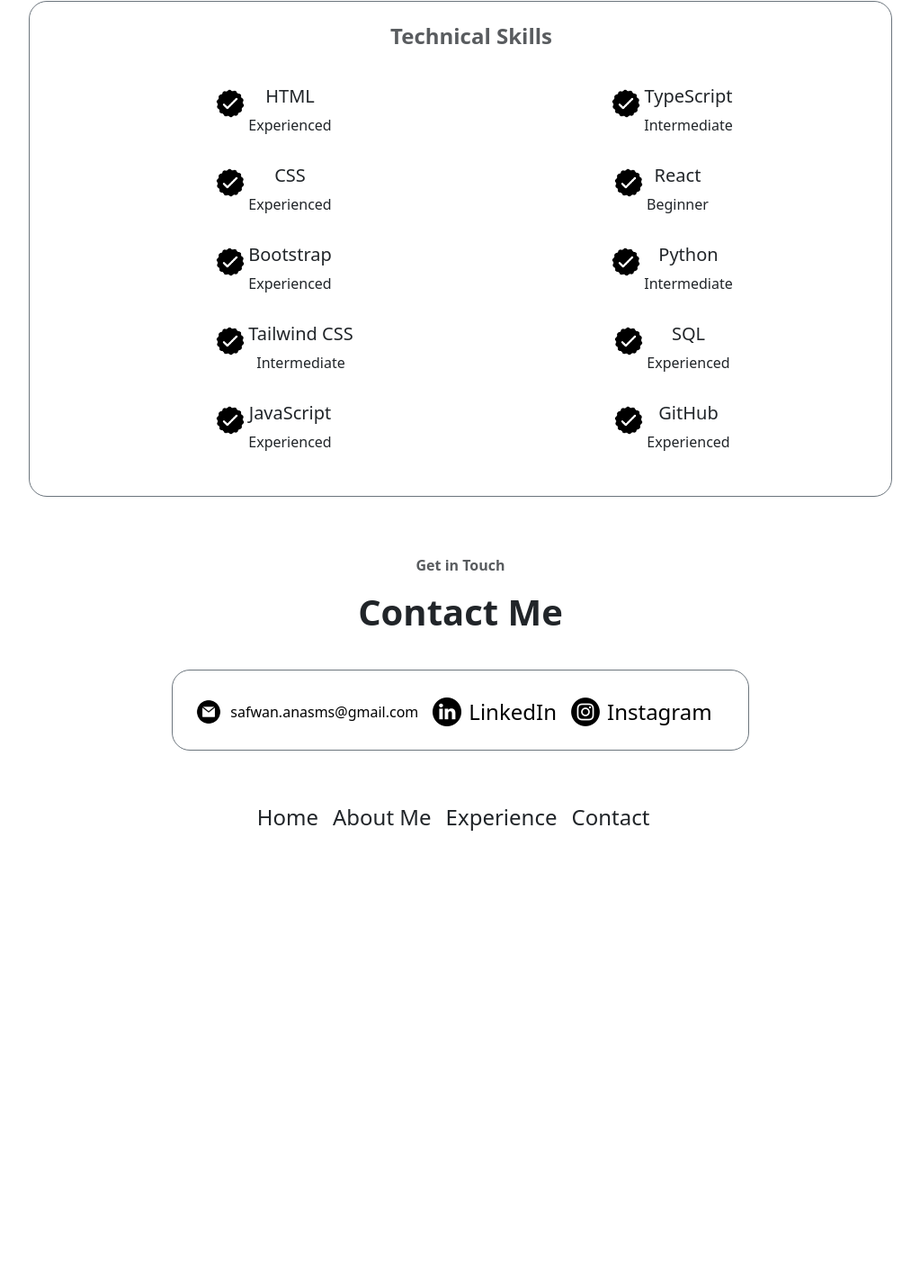
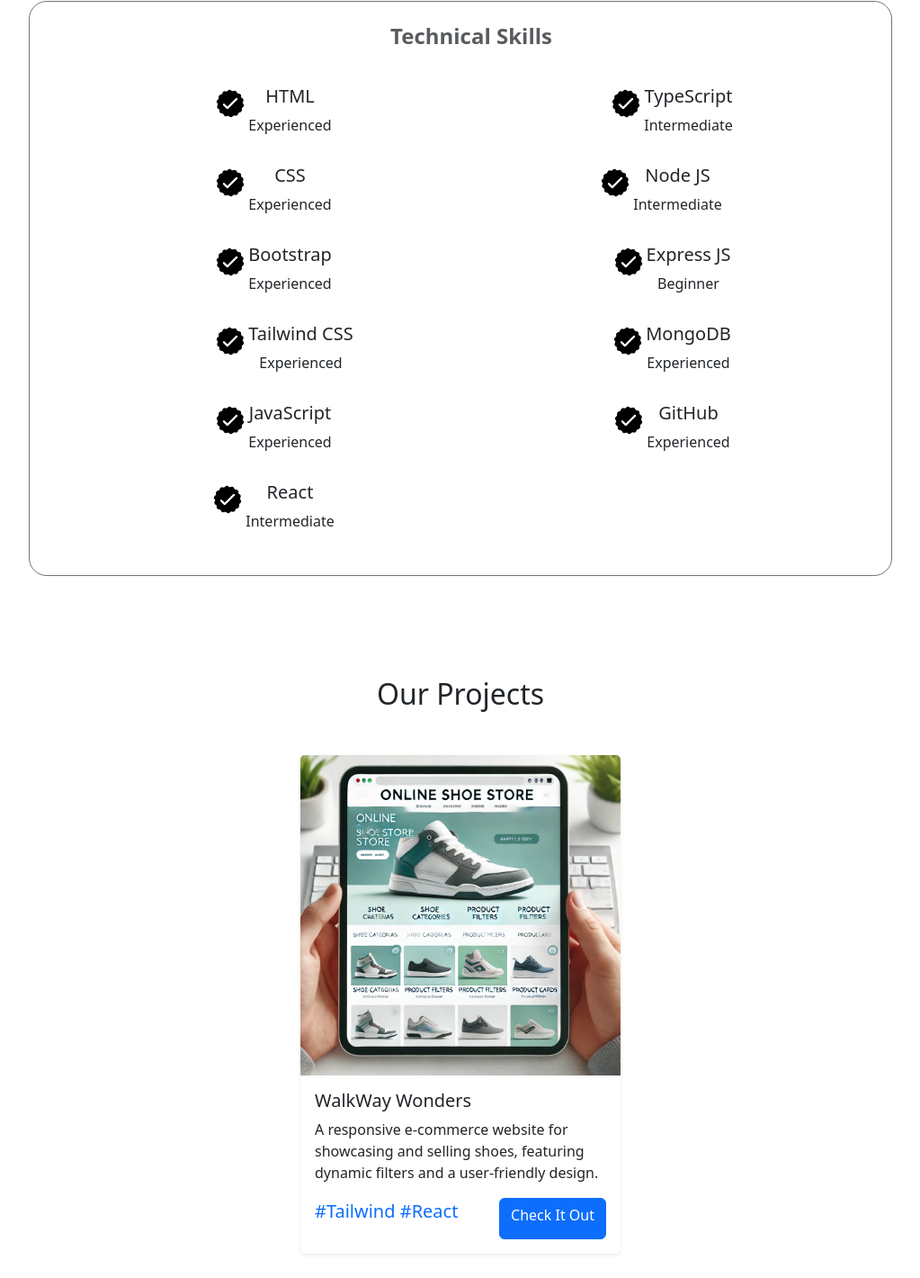
Before and after one commit to Safwaxx-dev/html-css-js-portfolio, a plain HTML site: page index.html in a window 1280 px wide. Shown: the part 1407-2827 px from the top of the page at 90% size, without its empty margins (128-1151 px from the left). Before the commit the page ends 2397 px from the top, so only its background shows below. Drawn offline with nearby package versions, Linux system fonts and the light colour scheme.

Commit message:
feat: added project feature

```diff
--- a/index.html
+++ b/index.html
@@ -169,7 +169,7 @@
                                 <img src="assets/checkmark.png" class="icon" alt="Checkmark">
                                 <div>
                                     <h5>Tailwind CSS</h5>
-                                    <p>Intermediate</p>
+                                    <p>Experienced</p>
                                 </div>
                             </article>
                             <!-- JavaScript -->
@@ -180,6 +180,14 @@
                                     <p>Experienced</p>
                                 </div>
                             </article>
+                            <article class="d-flex justify-content-center w-75 my-2">
+                                <img src="assets/checkmark.png" class="icon" alt="Checkmark">
+                                <div>
+                                    <h5>React</h5>
+                                    <p>Intermediate</p>
+                                </div>
+                            </article>
+
                         </div>
 
                         <!-- Right Column (sm: full width, lg: 50% width) -->
@@ -196,23 +204,23 @@
                             <article class="d-flex justify-content-center w-75 me-4 my-2">
                                 <img src="assets/checkmark.png" class="icon" alt="Checkmark">
                                 <div>
-                                    <h5>React</h5>
-                                    <p>Beginner</p>
+                                    <h5>Node JS</h5>
+                                    <p>Intermediate</p>
                                 </div>
                             </article>
                             <!-- Python -->
                             <article class="d-flex justify-content-center w-75 my-2">
                                 <img src="assets/checkmark.png" class="icon" alt="Checkmark">
                                 <div>
-                                    <h5>Python</h5>
-                                    <p>Intermediate</p>
+                                    <h5>Express JS</h5>
+                                    <p>Beginner</p>
                                 </div>
                             </article>
                             <!-- SQL -->
                             <article class="d-flex justify-content-center w-75 my-2">
                                 <img src="assets/checkmark.png" class="icon" alt="Checkmark">
                                 <div>
-                                    <h5>SQL</h5>
+                                    <h5>MongoDB</h5>
                                     <p>Experienced</p>
                                 </div>
                             </article>
@@ -230,6 +238,34 @@
             </div>
         </div>
     </article>
+
+    <!-- Projects -->
+    <section class="projects pt-5 pb-5">
+        <div class="container">
+            <h2 class="text-center mb-5">Our Projects</h2>
+            <div class="row justify-content-center d-flex">
+                <!-- Project 1 -->
+                <div class="col-md-4 mb-4  ">
+                    <div class="card shadow-sm border-0">
+                        <img src="assets/project-1.webp" class="card-img-top img-fluid" alt="Project 1">
+                        <div class="card-body">
+                            <h5 class="card-title">WalkWay Wonders</h5>
+                            <p class="card-text">A responsive e-commerce website for showcasing and selling shoes,
+                                featuring dynamic filters and a user-friendly design.</p>
+                            <div class="d-flex justify-content-between ">
+
+                                <p class="d-flex justify-content-center fs-5 text-primary">#Tailwind #React</p>
+                                <a href="https://radiant-crepe-9a7e36.netlify.app/" class="btn btn-primary">Check It
+                                    Out</a>
+                            </div>
+                        </div>
+                    </div>
+                </div>
+
+
+            </div>
+        </div>
+    </section>
 
 
     <!-- Contact Me  -->
--- a/style.css
+++ b/style.css
@@ -88,3 +88,20 @@ html {
 .nav-link:hover::after {
   width: 100%;
 }
+.project {
+  width: 500px;
+}
+.view {
+  position: absolute;
+  top: 15px;
+  left: 15px;
+  width: 5%;
+  background-color: #fff;
+  border-radius: 50%;
+}
+.relative {
+  position: relative;
+}
+a .github-link {
+  width: 5%;
+}
```
Also changed, not shown: assets/project-1.png (deleted), assets/project-1.webp (added), assets/project-2.png (deleted), assets/project-3.png (deleted).
